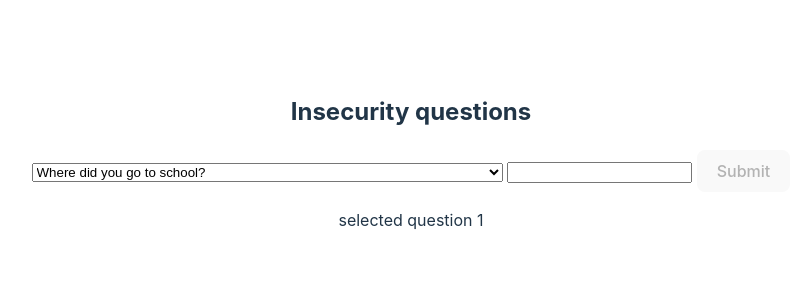
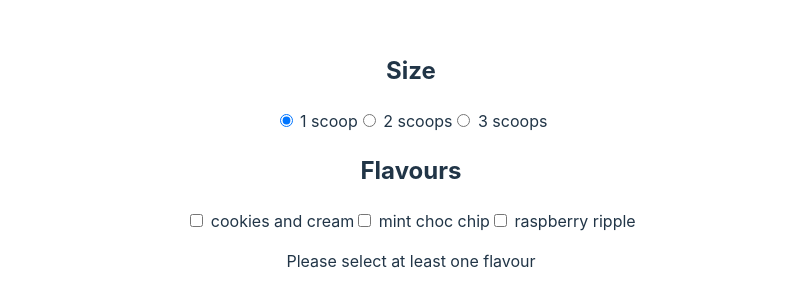
Before and after one commit to akashsoni01/svelte4_poc, a Svelte app in the folder my-svelte-project/: page / in a window 1280 px wide. Shown: the part 239-546 px from the top of the page, without its empty margins (229-1030 px from the left). Built offline with nearby package versions, Linux system fonts and the light colour scheme.

Commit message:
binding of checkbox and radio Group inputs

```diff
--- a/my-svelte-project/src/App.svelte
+++ b/my-svelte-project/src/App.svelte
@@ -1,46 +1,47 @@
 <script>
-  let questions = [
-    {
-      id: 1,
-      text: `Where did you go to school?`,
-    },
-    {
-      id: 2,
-      text: `What is your mother's name?`,
-    },
-    {
-      id: 3,
-      text: `What is another personal fact that an attacker could easily find with Google?`,
-    },
-  ];
+  let scoops = 1;
+  let flavours = [];
 
-  let selected;
-
-  let answer = "";
-
-  function handleSubmit() {
-    alert(
-      `answered question ${selected.id} (${selected.text}) with "${answer}"`
-    );
-  }
+  const formatter = new Intl.ListFormat("en", {
+    style: "long",
+    type: "conjunction",
+  });
 </script>
 
-<h2>Insecurity questions</h2>
+<h2>Size</h2>
 
-<form on:submit|preventDefault={handleSubmit}>
-  <select bind:value={selected} on:change={() => (answer = "")}>
-    {#each questions as question}
-      <option value={question}>
-        {question.text}
-      </option>
-    {/each}
-  </select>
+{#each [1, 2, 3] as number}
+  <label>
+    <input type="radio" name="scoops" value={number} bind:group={scoops} />
 
-  <input bind:value={answer} />
+    {number}
+    {number === 1 ? "scoop" : "scoops"}
+  </label>
+{/each}
 
-  <button disabled={!answer} type="submit"> Submit </button>
-</form>
+<h2>Flavours</h2>
 
-<p>
-  selected question {selected ? selected.id : "[waiting...]"}
-</p>
+{#each ["cookies and cream", "mint choc chip", "raspberry ripple"] as flavour}
+  <label>
+    <input
+      type="checkbox"
+      name="flavours"
+      value={flavour}
+      bind:group={flavours}
+    />
+
+    {flavour}
+  </label>
+{/each}
+
+{#if flavours.length === 0}
+  <p>Please select at least one flavour</p>
+{:else if flavours.length > scoops}
+  <p>Can't order more flavours than scoops!</p>
+{:else}
+  <p>
+    You ordered {scoops}
+    {scoops === 1 ? "scoop" : "scoops"}
+    of {formatter.format(flavours)}
+  </p>
+{/if}
```
